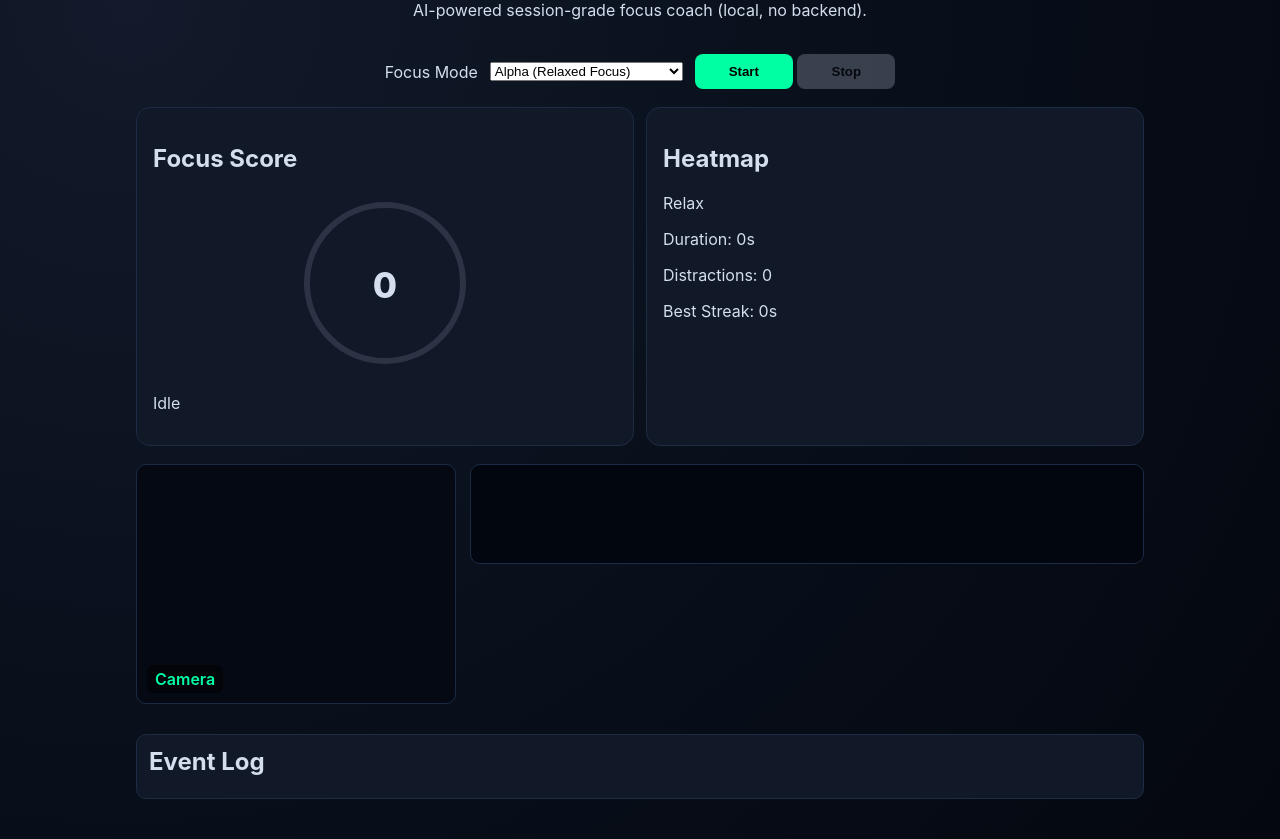
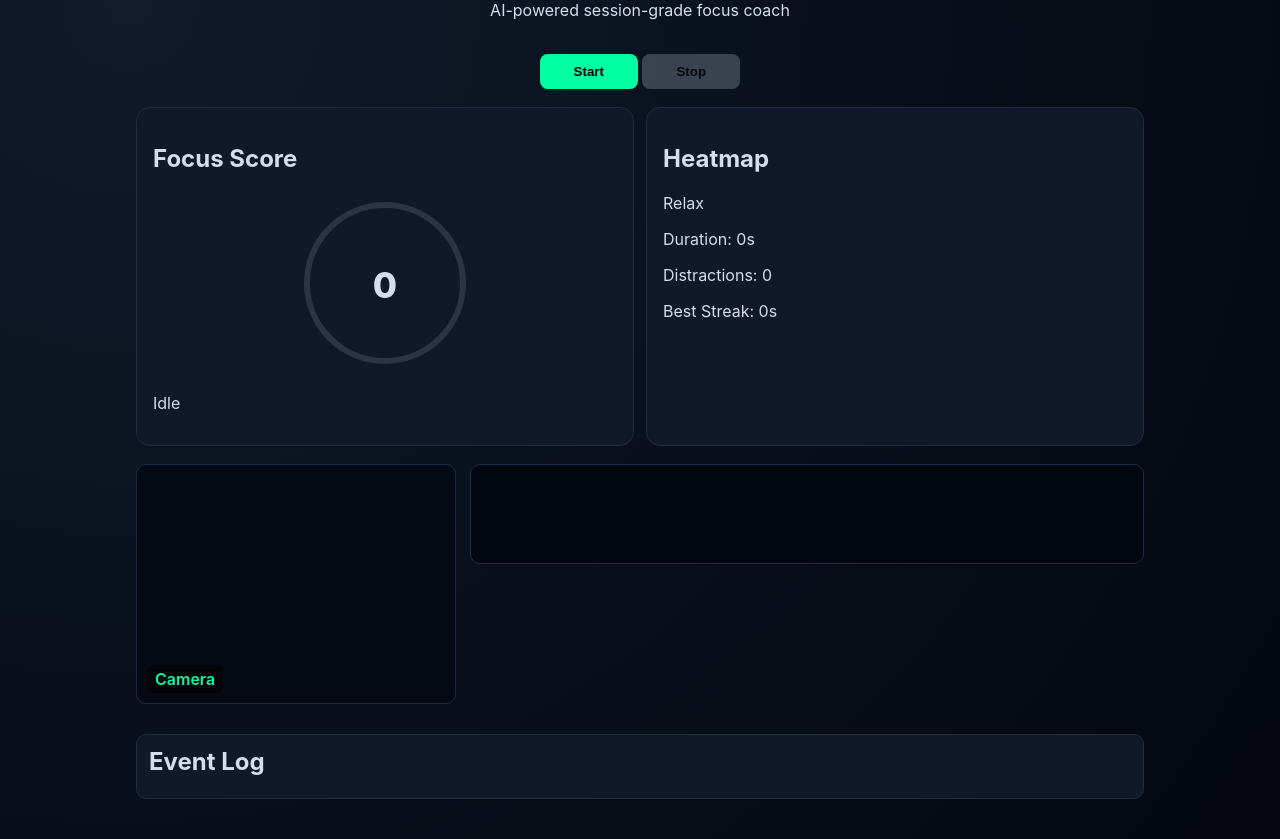
Before and after one commit to YARAGANIDURGADHANUSH/FocusPulse-AI-Powered-Focus-Engine, a plain HTML site: page public/index.html in a window 1280 px wide. Shown: the part 92-931 px from the top of the page. Drawn offline with Linux system fonts and the light colour scheme.

Commit message:
feat: Remove Focus Mode dropdown selector from controls
- Removed Focus Mode label and select dropdown from controls section
- Removed '(local, no backend)' text from header subtitle
- Cleaner header and controls layout

```diff
--- a/public/index.html
+++ b/public/index.html
@@ -10,18 +10,10 @@
   <main class="app-shell">
     <header>
       <h1>FocusPulse</h1>
-      <p>AI-powered session-grade focus coach (local, no backend).</p>
+      <p>AI-powered session-grade focus coach</p>
     </header>
 
     <section class="controls">
-      <label for="modeSelect">Focus Mode</label>
-      <select id="modeSelect">
-        <option value="alpha">Alpha (Relaxed Focus)</option>
-        <option value="beta">Beta (Active Focus)</option>
-        <option value="theta">Theta (Deep Work)</option>
-        <option value="gamma">Gamma (Peak Performance)</option>
-      </select>
-
       <div class="buttons">
         <button id="startBtn">Start</button>
         <button id="stopBtn" disabled>Stop</button>
```
